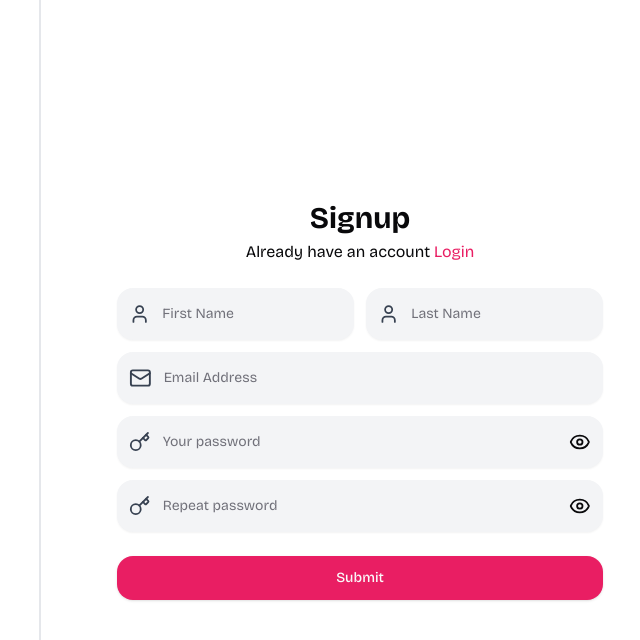
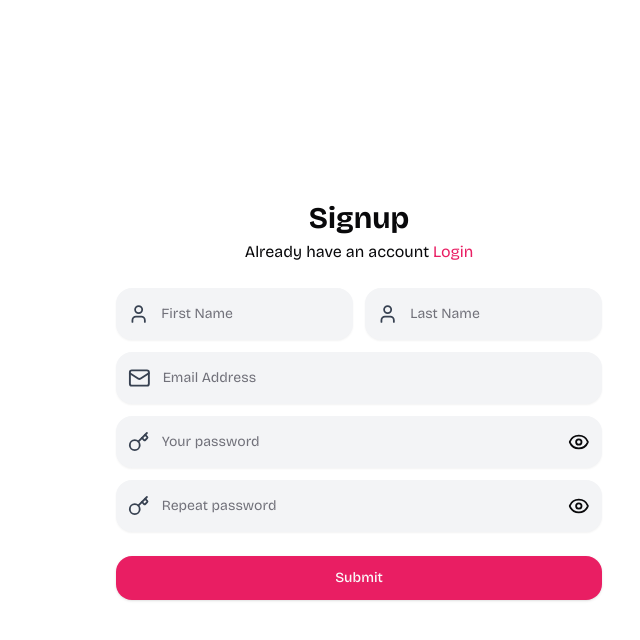
Before and after one commit to fisayo-dev/bookmark-hub, a Next.js app: page /signup in a window 1280 px wide. Shown: the top 640 px of the page, without its empty margins (601-1241 px from the left). Built offline with nearby package versions, Linux system fonts and the light colour scheme.

Commit message:
remove border

```diff
--- a/app/(form)/layout.tsx
+++ b/app/(form)/layout.tsx
@@ -3,7 +3,7 @@ import Image from "next/image"
 const layout = ({children}: {children: React.ReactNode}) => {
   return (
     <div className="grid w-full h-[100vh] md:grid-cols-2 bg-white">
-      <div className=" text-white">
+      <div className="hidden md:block text-white">
         <div className="flex h-full flex-col items-center place-content-center justify-items-center">
           {/* <div className="grid items-center text-center">
             <h2 className="text-3xl font-bold">Bookmark Hub</h2>
@@ -12,7 +12,7 @@ const layout = ({children}: {children: React.ReactNode}) => {
           {/* <x` */}
         </div>
       </div>
-      <div className="p-4 h-full border-l-2 border-l-gray-200">
+      <div className="p-4 h-full">
         <div className="flex h-full flex-col items-center place-content-center justify-items-center">
           {children}
          </div>
```
